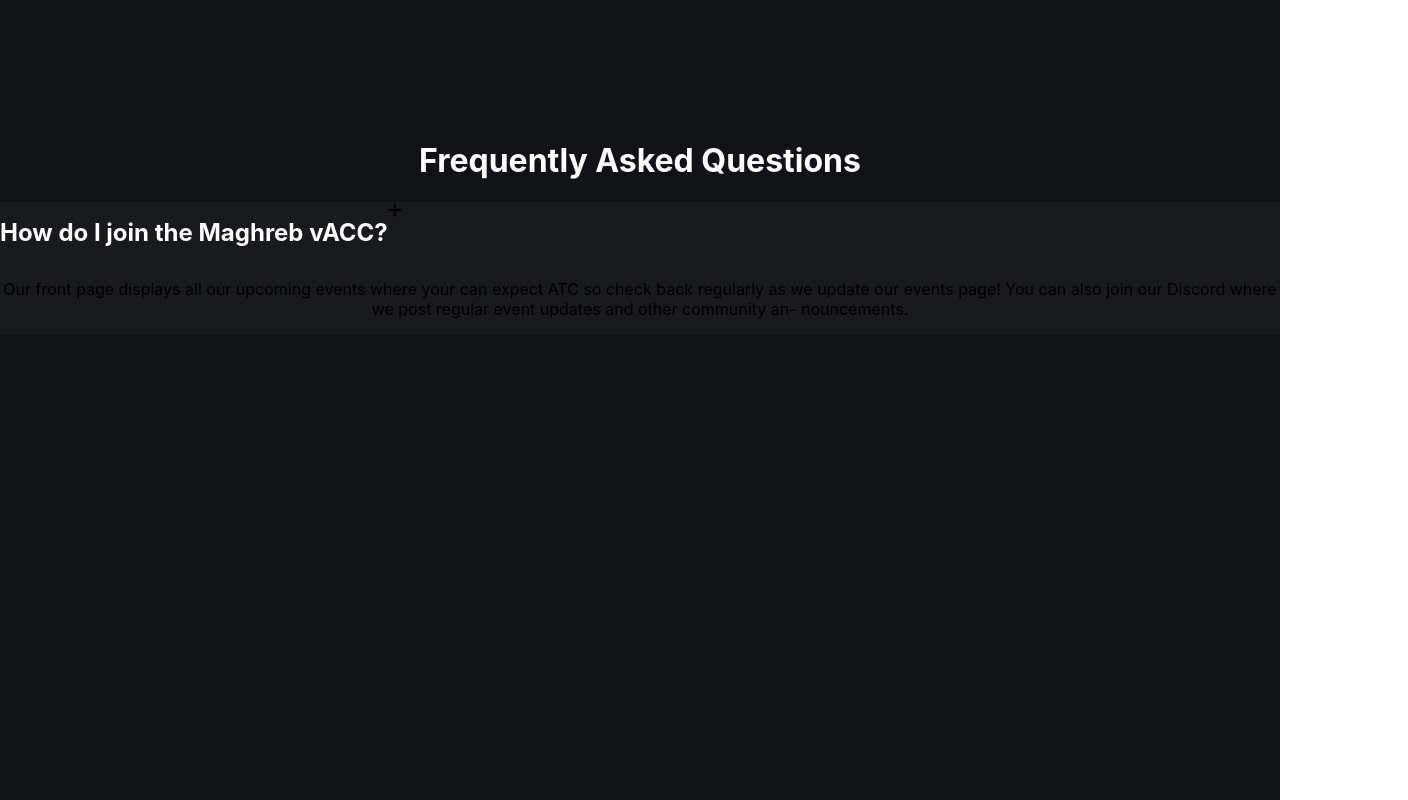
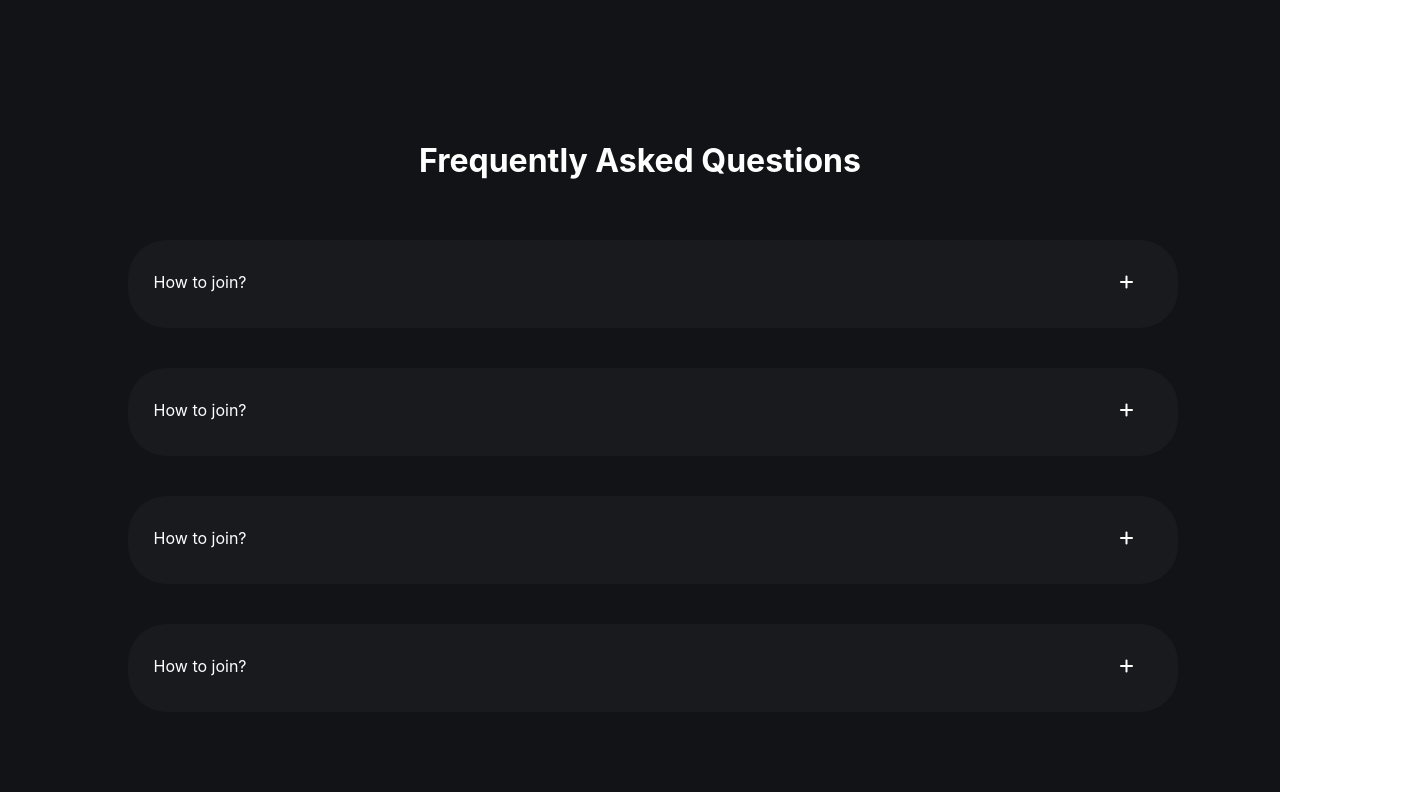
Before and after one commit to Maghreb-vACC-Tech/Front-Website, a React (Create React App) app: page / in a window 1280 px wide. Shown: the part 2120-2920 px from the top of the page, 1408 px wide, since content can reach past the window. Built offline with nearby package versions, Linux system fonts and the light colour scheme.

Commit message:
FAQ done

```diff
--- a/package.json
+++ b/package.json
@@ -6,6 +6,7 @@
     "@testing-library/jest-dom": "^5.17.0",
     "@testing-library/react": "^13.4.0",
     "@testing-library/user-event": "^13.5.0",
+    "bootstrap": "^5.3.0",
     "react": "^18.2.0",
     "react-dom": "^18.2.0",
     "react-scripts": "5.0.1",
--- a/src/App.css
+++ b/src/App.css
@@ -145,16 +145,29 @@
 
 /* FAQ */
 .FAQ{
+
   width: 100vw;
-  height: 100vh;
+  display: flex;
+  flex-direction: column;
+  align-items: center;
   background-color: rgba(18,19,22);
+  padding-bottom: 10vh;
 }
-.FAQ > div{
+.FAQ-Title{
   float: left;
   text-align: center;
   width: 100vw;
+  height: 10vh;
   margin: auto;
 }
 .FAQ div h1{
   color: white;
 }
+
+.Question{
+  width: 100vw;
+  height: auto;
+  padding-top: 5vh;
+  float: left;
+  translate: 10vw;
+}
--- a/src/App.js
+++ b/src/App.js
@@ -2,6 +2,7 @@
 
 
 import React , { useState, useEffect } from "react"
+// import "bootstrap/dist/css/bootstrap.css"
 
 // Logo
 import SmallLogo from "./Ressources/Images/Logo/logo.svg"
@@ -113,8 +114,39 @@
       </div>
 
       <div className='FAQ' id='FAQ'>
-        <div><h1>Frequently Asked Questions</h1></div>
-        <Question></Question>
+        <div className='FAQ-Title'><h1>Frequently Asked Questions</h1></div>
+
+          <Question
+          Question = "How to join?"
+          Answer = "This is the first item's accordion body. It is shown by default, until the collapse plugin adds the appropriate classes that we use to style each element. These classes control the overall appearance, as well as the showing and hiding via CSS transitions. You can modify any of this with custom CSS or overriding our default variables. It's also worth noting that just about any HTML can go within the .accordion-body, though the transition does limit overflow."
+          index = "false"
+          number = "Q1"
+          sign = "1"
+          />
+
+          <Question
+          Question = "How to join?"
+          Answer = "This is the first item's accordion body. It is shown by default, until the collapse plugin adds the appropriate classes that we use to style each element. These classes control the overall appearance, as well as the showing and hiding via CSS transitions. You can modify any of this with custom CSS or overriding our default variables. It's also worth noting that just about any HTML can go within the .accordion-body, though the transition does limit overflow."
+          index = "false"
+          number = "Q2"
+          sign = "2"
+          />
+
+          <Question
+          Question = "How to join?"
+          Answer = "This is the first item's accordion body. It is shown by default, until the collapse plugin adds the appropriate classes that we use to style each element. These classes control the overall appearance, as well as the showing and hiding via CSS transitions. You can modify any of this with custom CSS or overriding our default variables. It's also worth noting that just about any HTML can go within the .accordion-body, though the transition does limit overflow."
+          index = "false"
+          number = "Q3"
+          sign = "3"
+          />
+
+          <Question
+          Question = "How to join?"
+          Answer = "This is the first item's accordion body. It is shown by default, until the collapse plugin adds the appropriate classes that we use to style each element. These classes control the overall appearance, as well as the showing and hiding via CSS transitions. You can modify any of this with custom CSS or overriding our default variables. It's also worth noting that just about any HTML can go within the .accordion-body, though the transition does limit overflow."
+          index = "false"
+          number = "Q4"
+          sign = "4"
+          />
       </div>
     </div>
   );
--- a/src/Components/FAQ/index.css
+++ b/src/Components/FAQ/index.css
@@ -1,12 +1,54 @@
-.Question{
+
+.Question-Container {
+    float: left;
     width: 80vw;
+    height: 7vh;
+    padding-top: 2vh;
+    padding-bottom: 2vh;
+    padding-left: 2vw;
     background-color: rgb(25,26,29);
+    margin: auto;
+    border-radius: 3vw;
+    color: white;
+}
+.Question-Container{
+    cursor: pointer;
+}
+.Question-Container > div {
+    float: left;
+}
+.Question-Title{
+    width: 90%;
+}
+.Question-sign{
     text-align: center;
+    width: 10%;
+    padding-top: 2vh;
+    padding-bottom: 2vh;
 }
 
-.Question > div > *{
-    float: left;
+.Question-Answer{
+
+  width: 80vw;
+  float: left;
+  /* height: auto; */
+
+  max-height: 20vh;
+  min-height: 10vh;
+  overflow: hidden;
+  transition: all 0.3s ease;
 }
-.Question > div > h1{
-    font-size: 3vh;
+
+.Question-Answer.hidden {
+    transition: all 0.3s ease;
+    height: 0;
+    min-height: 0vh;
+    max-height: 0vh;
+    opacity: 0;
+  }
+
+.Question-Answer p{
+    padding-left: 2vw;
+    padding-right: 2vw;
+    color: white;
 }
--- a/src/Components/FAQ/index.js
+++ b/src/Components/FAQ/index.js
@@ -1,18 +1,35 @@
 
 import "./index.css"
+import { useState } from "react";
 
 function Question(props){
+
+    function QuestionAccordianAnimation(id , sign){
+        //
+        let answer = document.getElementById(id);
+        let index = answer.dataset.index;
+        if (index === "true") {
+          answer.classList.add("hidden");
+          answer.dataset.index = 'false';
+          document.getElementById(sign).classList.add("fa-plus");
+          document.getElementById(sign).classList.remove("fa-minus");
+        } else {
+          answer.classList.remove("hidden");
+          answer.dataset.index = 'true';
+          document.getElementById(sign).classList.remove("fa-plus");
+          document.getElementById(sign).classList.add("fa-minus");
+        }
+      }
+
     return(
         <div className="Question">
-            <div>
-                <h1>How do I join the Maghreb vACC?</h1>
-                <i class="fa-solid fa-plus"></i>
+            <div className="Question-Container"  onClick={()=>{QuestionAccordianAnimation(props.number , props.sign)}}>
+                <div className="Question-Title"><p>{props.Question}</p></div>
+                <div className="Question-sign"><i class="fa-solid fa-plus" id={props.sign}></i></div>
             </div>
-            <div>
-                <p>Our front page displays all our upcoming events where your can expect ATC so check back regularly as we update
-                our events page! You can also join our Discord where we post regular event updates and other community an-
-                nouncements.</p>
 
+            <div  className="Question-Answer hidden" id={props.number} data-index={props.index}>
+                <p>{props.Answer}</p>
             </div>
         </div>
     )
```
Also changed, not shown: 1 other file (tests, documents, lock files or other folders).
